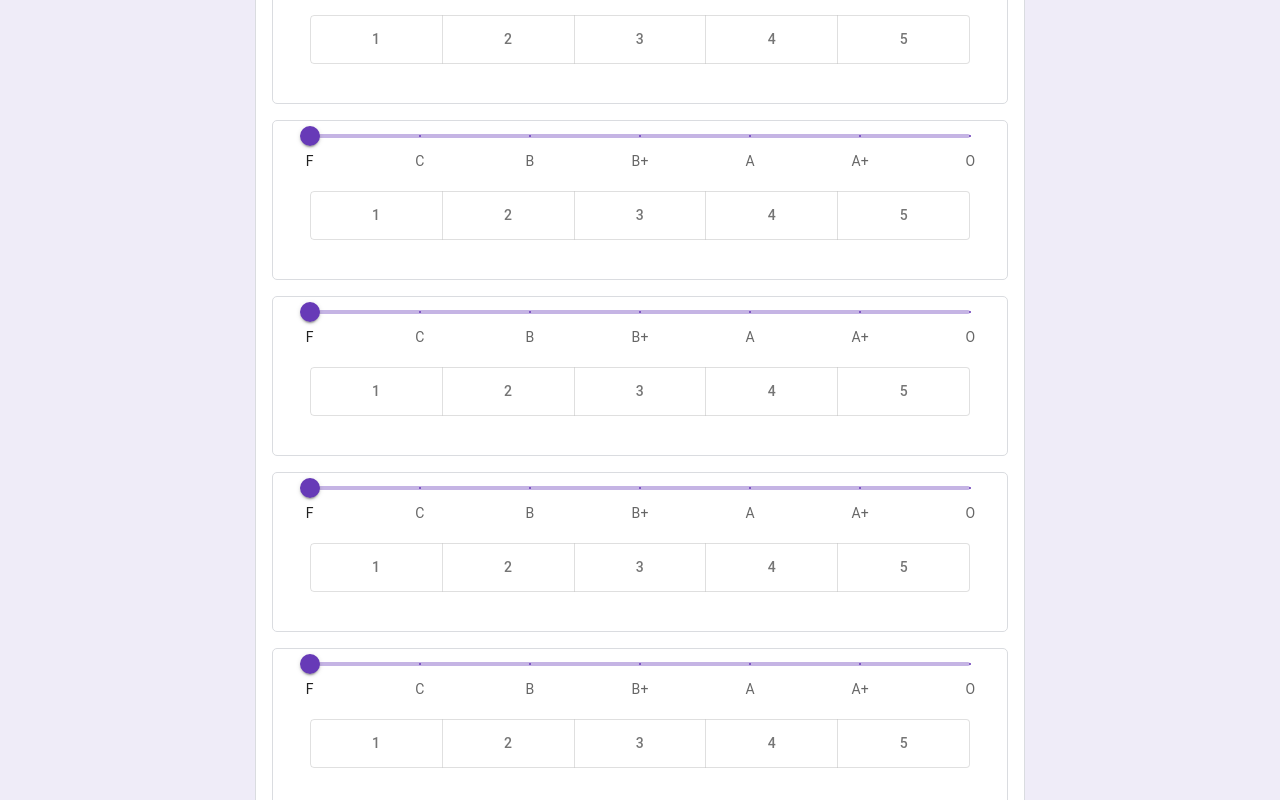
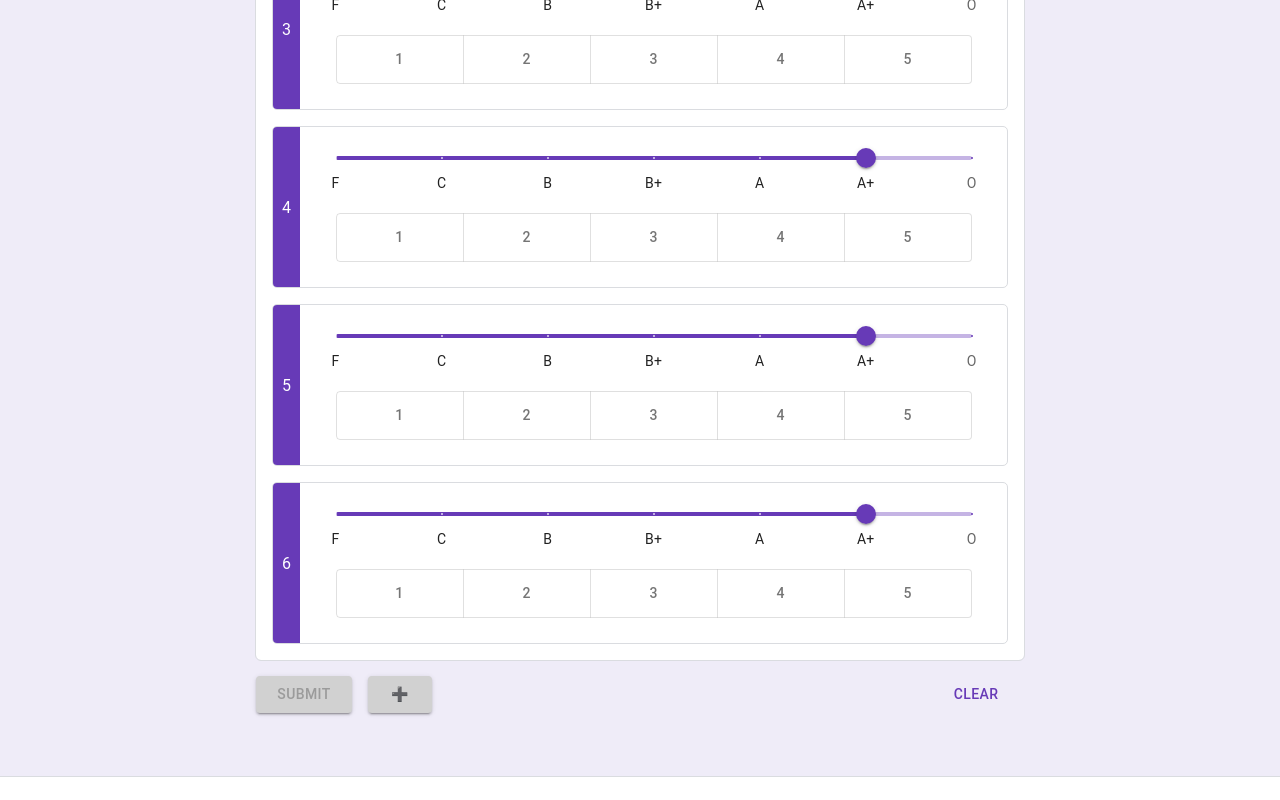
Before and after one commit to Jaydeep-P/GPAcalculator, a Next.js app: page / in a window 1280 px wide. Shown: the part 640-1440 px from the top of the page. Built offline with nearby package versions, Linux system fonts and the light colour scheme.

Commit message:
Updated UI

```diff
--- a/components/Subject.jsx
+++ b/components/Subject.jsx
@@ -24,7 +24,7 @@ function valuetext(value) {
 
 function Subject(props) {
   const [credit, setCredit] = useState(0);
-  const [grade, setGrade] = useState(0);
+  const [grade, setGrade] = useState(6);
 
   useEffect(() => {
     setCredit(props.data.credit);
@@ -55,6 +55,19 @@ function Subject(props) {
   });
 
   return (
+    <div className={styles.wrapper}>
+      <div
+        className={styles.serialContainer}
+        style={
+          credit == 0 || grade == 0
+            ? {}
+            : {
+                backgroundColor: "#85d154",
+              }
+        }
+      >
+        {props.index + 1}
+      </div>
       <div
         className={styles.container}
         style={
@@ -133,6 +146,7 @@ function Subject(props) {
           </ToggleButtonGroup>
         </div>
       </div>
+    </div>
   );
 }
 
--- a/pages/index.js
+++ b/pages/index.js
@@ -11,18 +11,12 @@ import Navbar from "components/Navbar";
 import { createTheme, ThemeProvider } from "@mui/material/styles";
 
 let defaultArray = [
-  { grade: 0, credit: 0 },
-  { grade: 0, credit: 0 },
-  { grade: 0, credit: 0 },
-  { grade: 0, credit: 0 },
-  { grade: 0, credit: 0 },
-  { grade: 0, credit: 0 },
-  { grade: 0, credit: 0 },
-  { grade: 0, credit: 0 },
-  { grade: 0, credit: 0 },
-  { grade: 0, credit: 0 },
-  { grade: 0, credit: 0 },
-  { grade: 0, credit: 0 },
+  { grade: 6, credit: 0 },
+  { grade: 6, credit: 0 },
+  { grade: 6, credit: 0 },
+  { grade: 6, credit: 0 },
+  { grade: 6, credit: 0 },
+  { grade: 6, credit: 0 },
 ];
 
 const theme = createTheme({
@@ -106,7 +100,7 @@ export default function Home() {
                 style={{ height: "0.5rem", backgroundColor: "#673ab7" }}
               ></div>
               <div style={{ padding: "1.5rem", fontSize: "24pt" }}>
-                <div>Enter your grades</div>
+                <div>Enter your grades and credits</div>
                 <div style={{ fontSize: "11pt", marginTop: "1rem" }}>
                   A simple way to calculate you GPA
                 </div>
@@ -128,6 +122,7 @@ export default function Home() {
             </div>
 
             <div className={styles.submitButtonContainer}>
+              <div style={{ display: "flex", gap: "1rem" }}>
                 <Button
                   href="/result"
                   variant="contained"
@@ -171,6 +166,20 @@ export default function Home() {
                   SUBMIT
                 </Button>
                 <Button
+                  variant="contained"
+                  style={{
+                    backgroundColor: "#d1d1d1",
+                    color: "black",
+                  }}
+                  onClick={() => {
+                    let tempArr = [...infoArray, { grade: 6, credit: 0 }];
+                    setInfoArray(tempArr);
+                  }}
+                >
+                  ➕
+                </Button>
+              </div>
+              <Button
                 className={styles.clearButton}
                 onClick={(e) => {
                   e.preventDefault();
--- a/pages/result/index.jsx
+++ b/pages/result/index.jsx
@@ -46,7 +46,7 @@ function index() {
           <div className={styles.container}>
             <div className={styles.tile} style={{ height: "10rem" }}>
               <div className={styles.gpaContainer}>
-                Your Gpa is <div style={{ fontSize: "5rem" }}>{gpa}</div>
+                Your GPA is <div style={{ fontSize: "5rem" }}>{gpa}</div>
               </div>
             </div>
             <div className={styles.tile} style={{ flexDirection: "column" }}>
--- a/styles/Home.module.css
+++ b/styles/Home.module.css
@@ -1,4 +1,4 @@
-@import url("https://fonts.googleapis.com/css2?family=Comfortaa:wght@600&display=swap");
+  @import url("https://fonts.googleapis.com/css2?family=Comfortaa:wght@600&display=swap");
 
 .main {
   display: flex;
--- a/styles/Subject.module.css
+++ b/styles/Subject.module.css
@@ -1,6 +1,22 @@
-.container {
+.wrapper {
+  display: flex;
+  width: 100%;
   border: 1px solid #dadce0;
   border-radius: 5px;
+  overflow: hidden;
+}
+
+.serialContainer {
+  padding: 0.75rem;
+  display: flex;
+  justify-content: center;
+  align-items: center;
+  background-color: #673ab7;
+  color: white;
+  width: 1.7rem;
+}
+
+.container {
   width: 100%;
   min-height: 10rem;
   display: flex;
@@ -11,6 +27,7 @@
 
 .sliderConatiner {
   width: 90%;
+  padding-top: 1rem;
 }
 
 .creditContainer {
@@ -20,13 +37,19 @@
   justify-content: center;
 }
 
-
-
-@media only screen and (max-width: 600px){
-	/*Big smartphones [426px -> 600px]*/
-  .container{
-    padding: 1rem 0.5rem;
+@media only screen and (max-width: 600px) {
+  /*Big smartphones [426px -> 600px]*/
+  .container {
+    padding: 0.5rem 0.5rem;
     gap: 1.5rem;
+    padding-bottom: 1rem;
   }
 
+  .sliderConatiner {
+    padding: 0;
+  }
+
+  .serialContainer {
+    padding: 0.5rem;
+  }
 }
```
Lines whose indentation alone changed are shown as unchanged.
